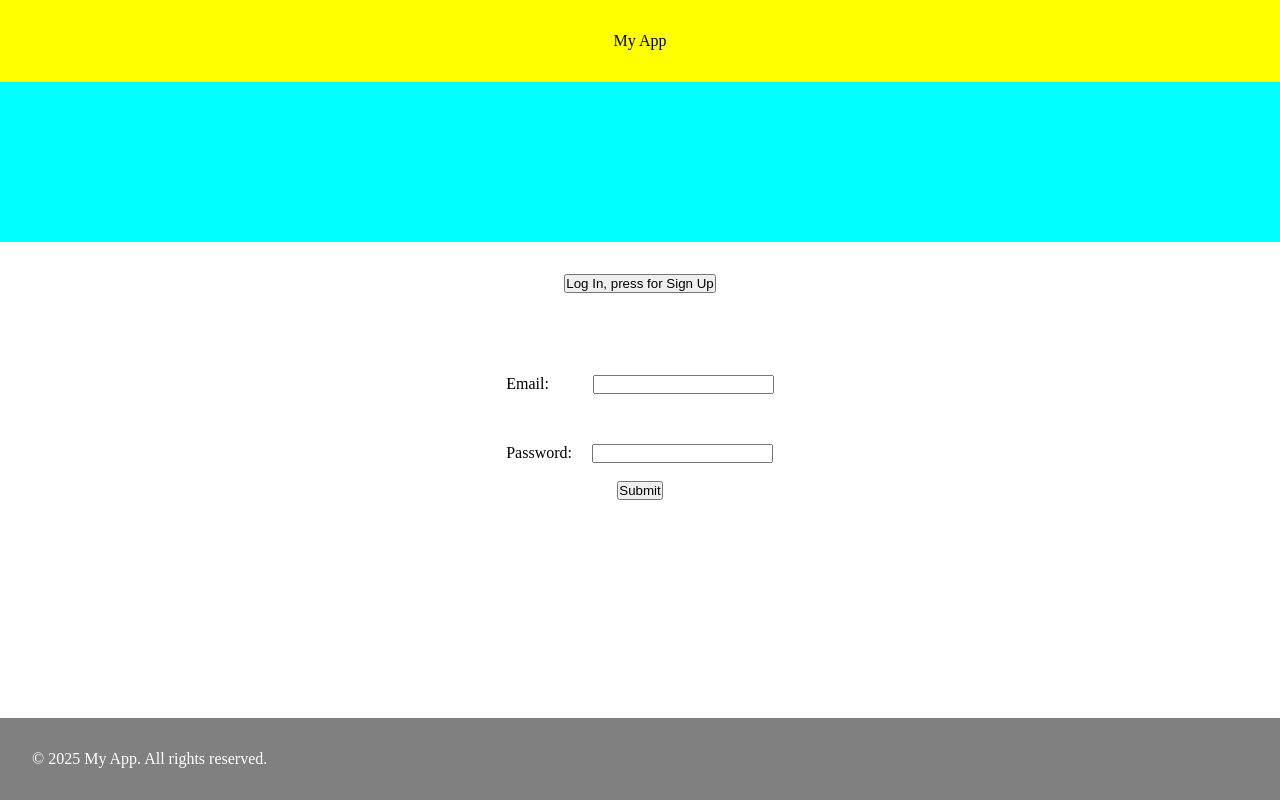
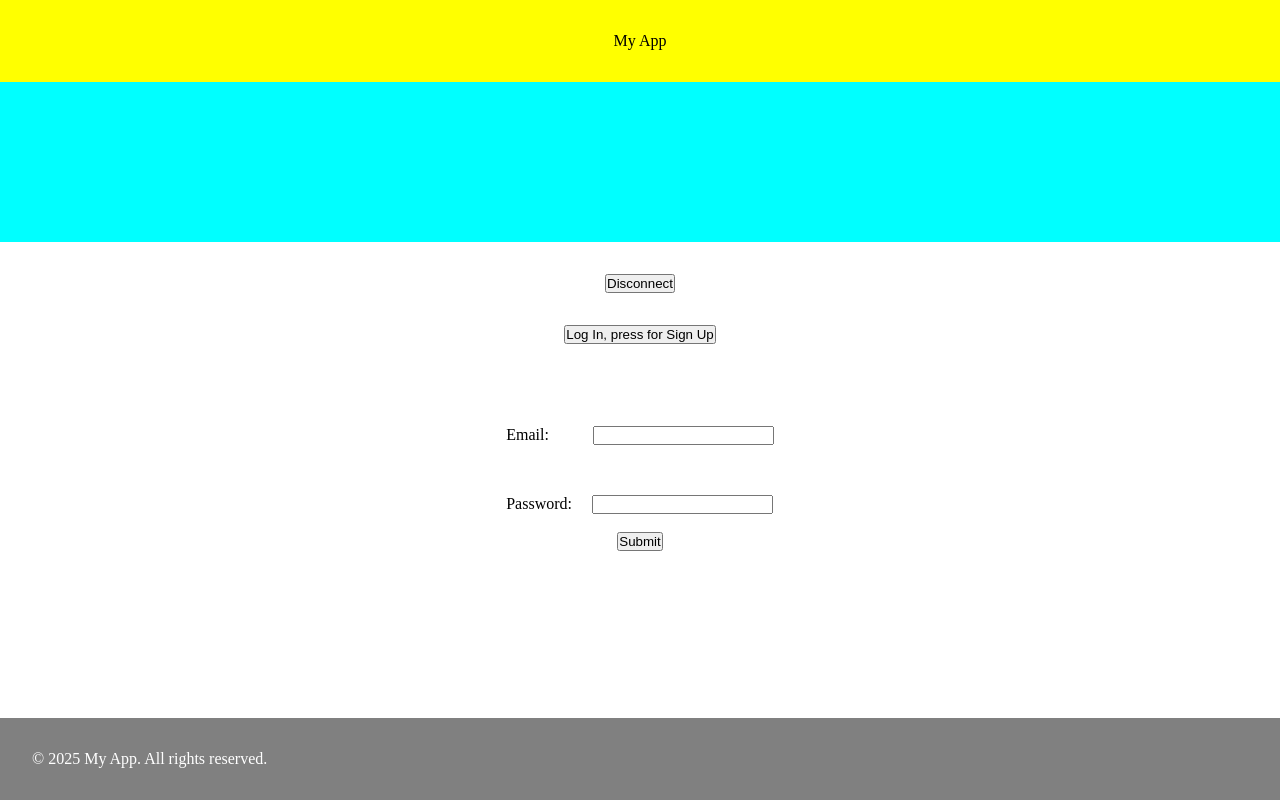
Before and after one commit to Josheirma/loginpage, a React (Vite) app: page / in a window 1280 px wide. Built offline with nearby package versions, Linux system fonts and the light colour scheme; no server answers.

Commit message:
Disconnect works okay for now.

```diff
--- a/src/App.jsx
+++ b/src/App.jsx
@@ -5,9 +5,18 @@ import React, { useState, useEffect } from 'react';
 import Signin from './input/form';
 import Signup from './Signup/Signup'
 import {auth} from './firebase'
-import { onAuthStateChanged } from 'firebase/auth';
+import { onAuthStateChanged, signOut } from 'firebase/auth';
 
 
+
+const handleLogout = async () => {
+  try {
+    await signOut(auth);
+    console.log("User signed out.");
+  } catch (error) {
+    console.error("Error signing out:", error);
+  }
+};
 
 
 function App() {
@@ -31,7 +40,6 @@ function App() {
   const handleClick = () => {
     setShowMessage(prev => !prev); // toggles between true and false
   };
-
 
   return (
     <div>
@@ -67,9 +75,18 @@ function App() {
     </div>
       )}
 
+      <div className = {styles.thedisconnectbutton}>
+      <button onClick={() => handleLogout()}>
+      Disconnect
+      </button>
+      </div>
+
     <button onClick={() => setIsSignIn(!isSignIn)}>
       {isSignIn ? 'Log In, press for Sign Up' : 'Sign Up, press for Log In'}
       </button>
+
+
+
 
      {isSignIn ? <Signin /> : <Signup />}
     {/*<Signin/>*/}
--- a/src/App.module.css
+++ b/src/App.module.css
@@ -36,3 +36,7 @@
 }
 .title {
 }
+
+.thedisconnectbutton{
+  margin-bottom: 2rem;
+}
```
